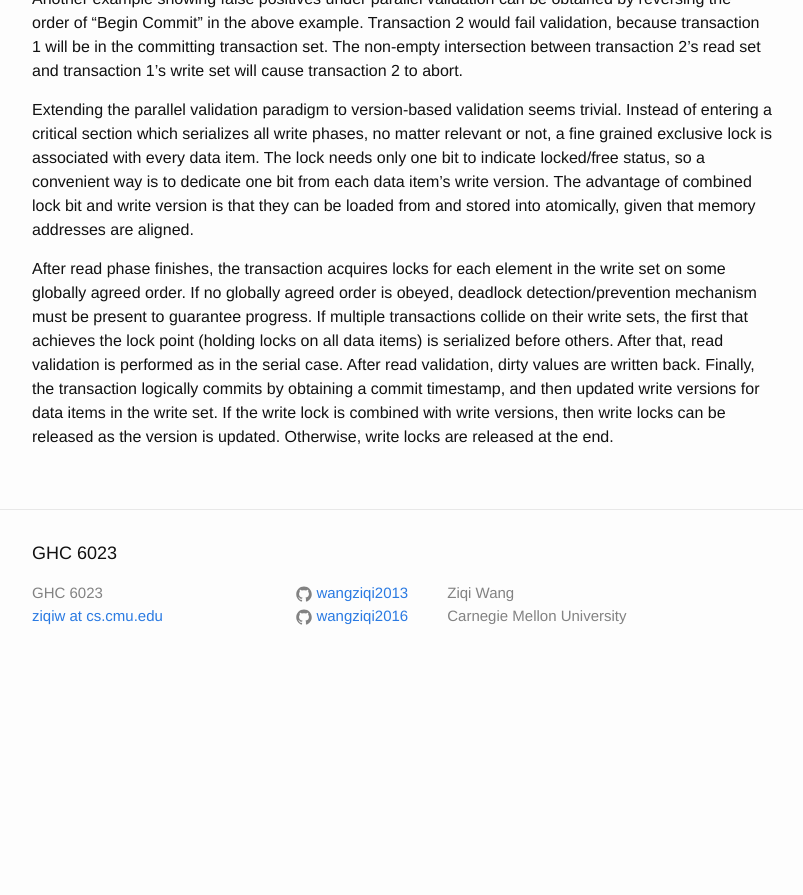
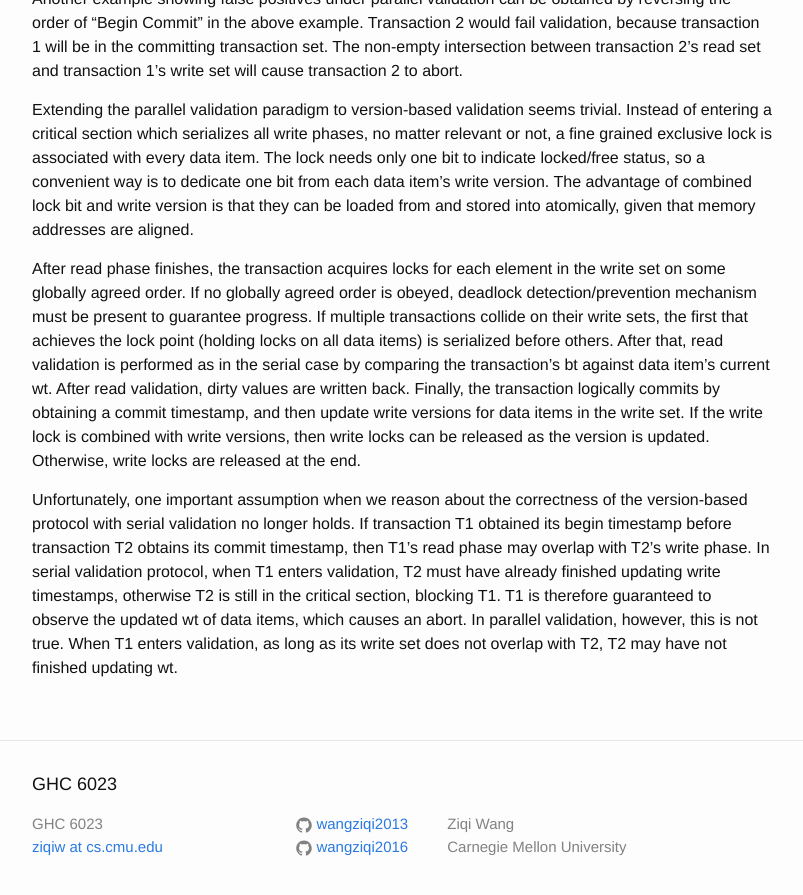
Before and after one commit to wangziqi2013/wangziqi2013.github.io, a Jekyll site: the page built from _posts/2018-03-21-Analyzing-OCC-Anomalies-and-Solutions.markdown, in a window 1280 px wide and 900 px high, scrolled down 9654 px. Shown: the top 895 px of the window, without its empty margins (238-1041 px from the left). Built offline with Jekyll 4.4.1, drawn with Linux system fonts in a browser that asks for light colours; before the commit the page ends 10341 px from its top, so only the background shows below that.

Commit message:
Adding problem of parallel validation

```diff
--- a/_posts/2018-03-21-Analyzing-OCC-Anomalies-and-Solutions.markdown
+++ b/_posts/2018-03-21-Analyzing-OCC-Anomalies-and-Solutions.markdown
@@ -414,7 +414,15 @@ After read phase finishes, the transaction acquires locks for each element in th
 globally agreed order. If no globally agreed order is obeyed, deadlock detection/prevention mechanism must be present
 to guarantee progress. If multiple transactions collide on their write sets, the first that achieves
 the lock point (holding locks on all data items) is serialized before others. After that, read validation is performed
-as in the serial case. After read validation, dirty values are written back. Finally, the transaction logically commits
-by obtaining a commit timestamp, and then updated write versions for data items in the write set. If the write lock
-is combined with write versions, then write locks can be released as the version is updated. Otherwise, write locks
-are released at the end.
+as in the serial case by comparing the transaction's bt against data item's current wt. After read validation, dirty
+values are written back. Finally, the transaction logically commits by obtaining a commit timestamp, and then update write
+versions for data items in the write set. If the write lock is combined with write versions, then write locks can be
+released as the version is updated. Otherwise, write locks are released at the end.
+
+Unfortunately, one important assumption when we reason about the correctness of the version-based protocol with
+serial validation no longer holds. If transaction T1 obtained its begin timestamp before transaction T2 obtains its commit
+timestamp, then T1's read phase may overlap with T2's write phase. In serial validation protocol, when T1 enters validation,
+T2 must have already finished updating write timestamps, otherwise T2 is still in the critical section, blocking T1.
+T1 is therefore guaranteed to observe the updated wt of data items, which causes an abort. In parallel validation, however,
+this is not true. When T1 enters validation, as long as its write set does not overlap with T2, T2 may have not finished
+updating wt.
```
